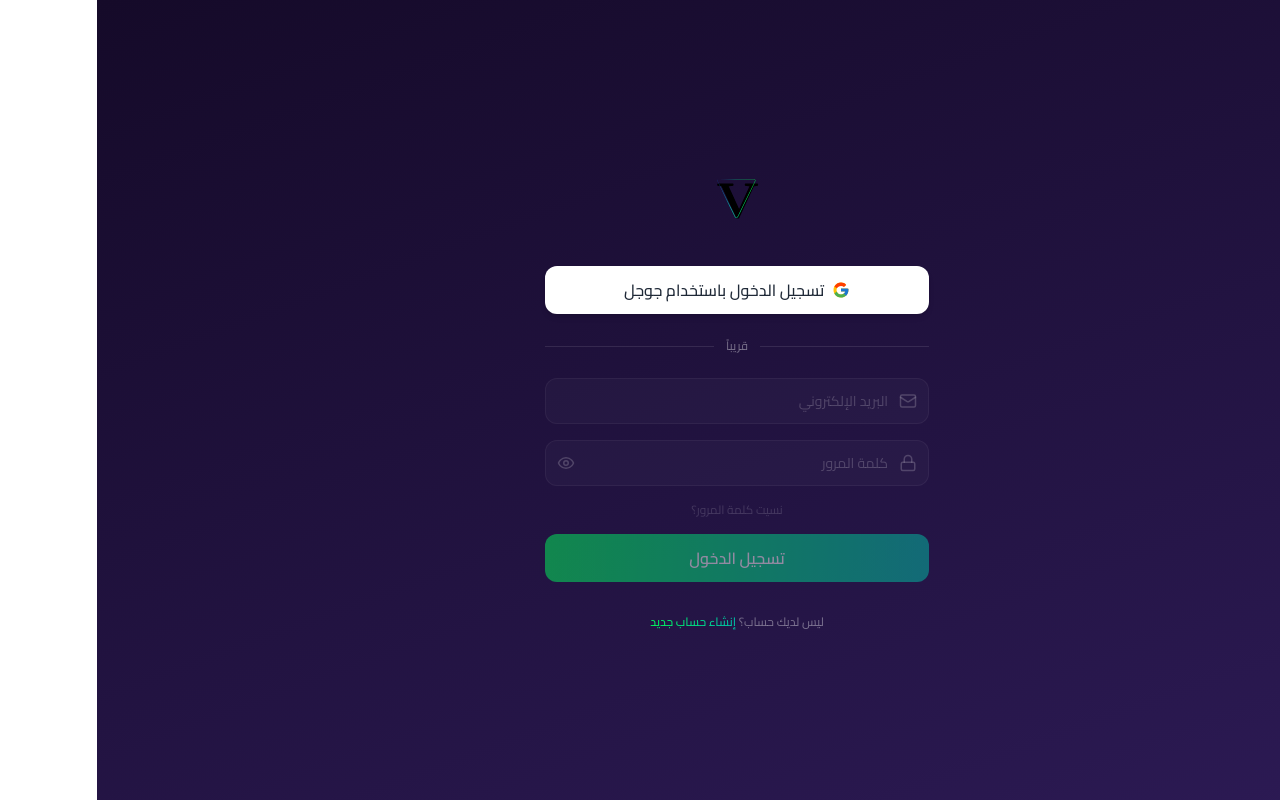
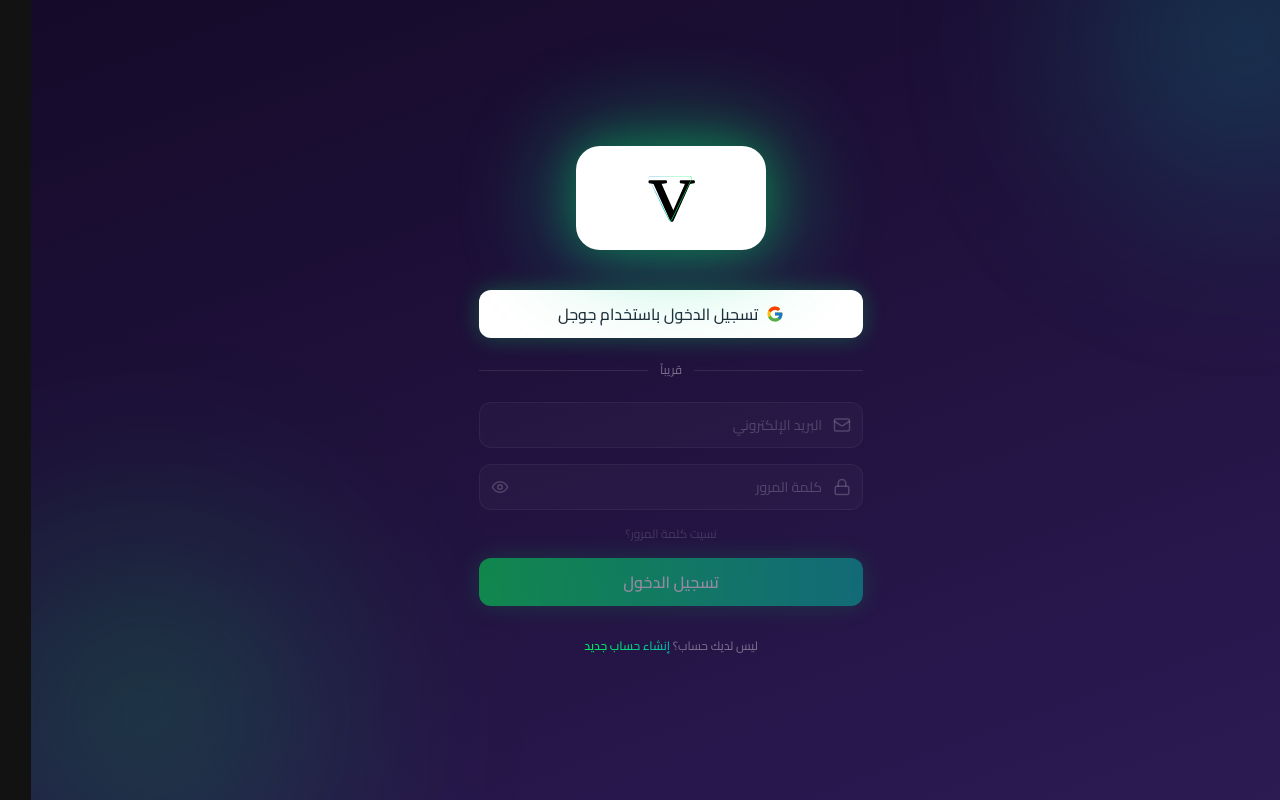
Before and after one commit to DRT123h/AI, a Next.js app: page / in a window 1280 px wide. Built offline with nearby package versions, Linux system fonts and the light colour scheme; no server answers.

Commit message:
Add files via upload

```diff
--- a/app/globals.css
+++ b/app/globals.css
@@ -5,6 +5,7 @@
 :root {
   --verdia-bg-start: #150a29;
   --verdia-bg-end: #2c1a54;
+  color-scheme: dark;
 }
 
 * {
@@ -35,3 +36,43 @@ input::placeholder {
   background: rgba(255, 255, 255, 0.15);
   border-radius: 999px;
 }
+
+@keyframes fadeInUp {
+  from {
+    opacity: 0;
+    transform: translateY(20px);
+  }
+  to {
+    opacity: 1;
+    transform: translateY(0);
+  }
+}
+.animate-fade-in-up {
+  animation: fadeInUp 0.7s ease-out both;
+}
+
+@keyframes pulseGlow {
+  0%,
+  100% {
+    box-shadow: 0 0 20px rgba(0, 250, 90, 0.25), 0 0 0 rgba(0, 191, 167, 0);
+  }
+  50% {
+    box-shadow: 0 0 40px rgba(0, 250, 90, 0.45), 0 0 15px rgba(0, 191, 167, 0.25);
+  }
+}
+.animate-glow {
+  animation: pulseGlow 2.6s ease-in-out infinite;
+}
+
+@keyframes floatBlob {
+  0%,
+  100% {
+    transform: translate(0, 0) scale(1);
+  }
+  50% {
+    transform: translate(20px, -20px) scale(1.08);
+  }
+}
+.animate-float {
+  animation: floatBlob 8s ease-in-out infinite;
+}
--- a/app/layout.jsx
+++ b/app/layout.jsx
@@ -16,6 +16,9 @@ export const metadata = {
 export default function RootLayout({ children }) {
   return (
     <html lang="ar" dir="rtl" className={cairo.variable}>
+      <head>
+        <meta name="color-scheme" content="dark" />
+      </head>
       <body className="font-cairo">
         <Providers>{children}</Providers>
       </body>
--- a/app/page.jsx
+++ b/app/page.jsx
@@ -29,17 +29,36 @@ function GoogleIcon() {
   );
 }
 
+function BackgroundGlow() {
+  return (
+    <div className="fixed inset-0 overflow-hidden pointer-events-none">
+      <div className="animate-float absolute -top-24 -right-16 w-72 h-72 rounded-full bg-[#00bfa7] opacity-25 blur-[100px]" />
+      <div
+        className="animate-float absolute -bottom-24 -left-16 w-80 h-80 rounded-full bg-[#00fa5a] opacity-20 blur-[110px]"
+        style={{ animationDelay: '2s' }}
+      />
+    </div>
+  );
+}
+
 function LoginScreen() {
   const [showPassword, setShowPassword] = useState(false);
 
   return (
-    <div className="min-h-[100dvh] flex items-center justify-center px-4">
-      <div className="w-full max-w-sm flex flex-col items-center">
-        <img src="/logo.svg" alt="Verdia" className="h-14 w-auto mb-10" />
+    <div className="relative min-h-[100dvh] flex items-center justify-center px-4 overflow-hidden">
+      <BackgroundGlow />
+
+      <div className="relative w-full max-w-sm flex flex-col items-center animate-fade-in-up">
+        <div className="relative mb-10">
+          <div className="absolute inset-0 scale-125 rounded-full bg-gradient-to-tr from-[#00bfa7] to-[#00fa5a] opacity-40 blur-2xl" />
+          <div className="relative bg-white rounded-3xl px-7 py-5 shadow-[0_0_45px_rgba(0,250,90,0.3)]">
+            <img src="/logo.svg" alt="Verdia" className="h-16 w-auto" />
+          </div>
+        </div>
 
         <button
           onClick={() => signIn('google')}
-          className="w-full flex items-center justify-center gap-2 bg-white text-gray-800 font-medium py-3 rounded-xl shadow-md hover:shadow-lg active:scale-[0.99] transition-all mb-6"
+          className="animate-glow w-full flex items-center justify-center gap-2 bg-white text-gray-800 font-medium py-3 rounded-xl hover:brightness-105 active:scale-[0.99] transition-all mb-6"
         >
           <GoogleIcon />
           تسجيل الدخول باستخدام جوجل
@@ -80,7 +99,7 @@ function LoginScreen() {
 
           <button
             disabled
-            className="w-full py-3 rounded-xl font-semibold text-white bg-gradient-to-l from-[#00bfa7] to-[#00fa5a] cursor-not-allowed"
+            className="w-full py-3 rounded-xl font-semibold text-white bg-gradient-to-l from-[#00bfa7] to-[#00fa5a] shadow-[0_0_25px_rgba(0,250,90,0.3)] cursor-not-allowed"
           >
             تسجيل الدخول
           </button>
@@ -113,13 +132,16 @@ export default function Page() {
   }
 
   return (
-    <main className="min-h-[100dvh] flex flex-col">
-      <header className="flex items-center justify-between px-4 sm:px-8 py-3 sm:py-4 border-b border-white/10 sticky top-0 z-30 bg-[#150a29]/80 backdrop-blur">
-        <img src="/logo.svg" alt="Verdia" className="h-7 w-auto" />
+    <main className="relative min-h-[100dvh] flex flex-col overflow-hidden">
+      <BackgroundGlow />
+      <header className="relative flex items-center justify-between px-4 sm:px-8 py-3 sm:py-4 border-b border-white/10 sticky top-0 z-30 bg-[#150a29]/80 backdrop-blur">
+        <div className="bg-white rounded-xl px-2.5 py-1.5">
+          <img src="/logo.svg" alt="Verdia" className="h-6 w-auto" />
+        </div>
         <AuthButton />
       </header>
 
-      <div className="flex-1 flex items-center justify-center p-3 sm:p-6">
+      <div className="relative flex-1 flex items-center justify-center p-3 sm:p-6">
         <ChatInterface />
       </div>
     </main>
```
